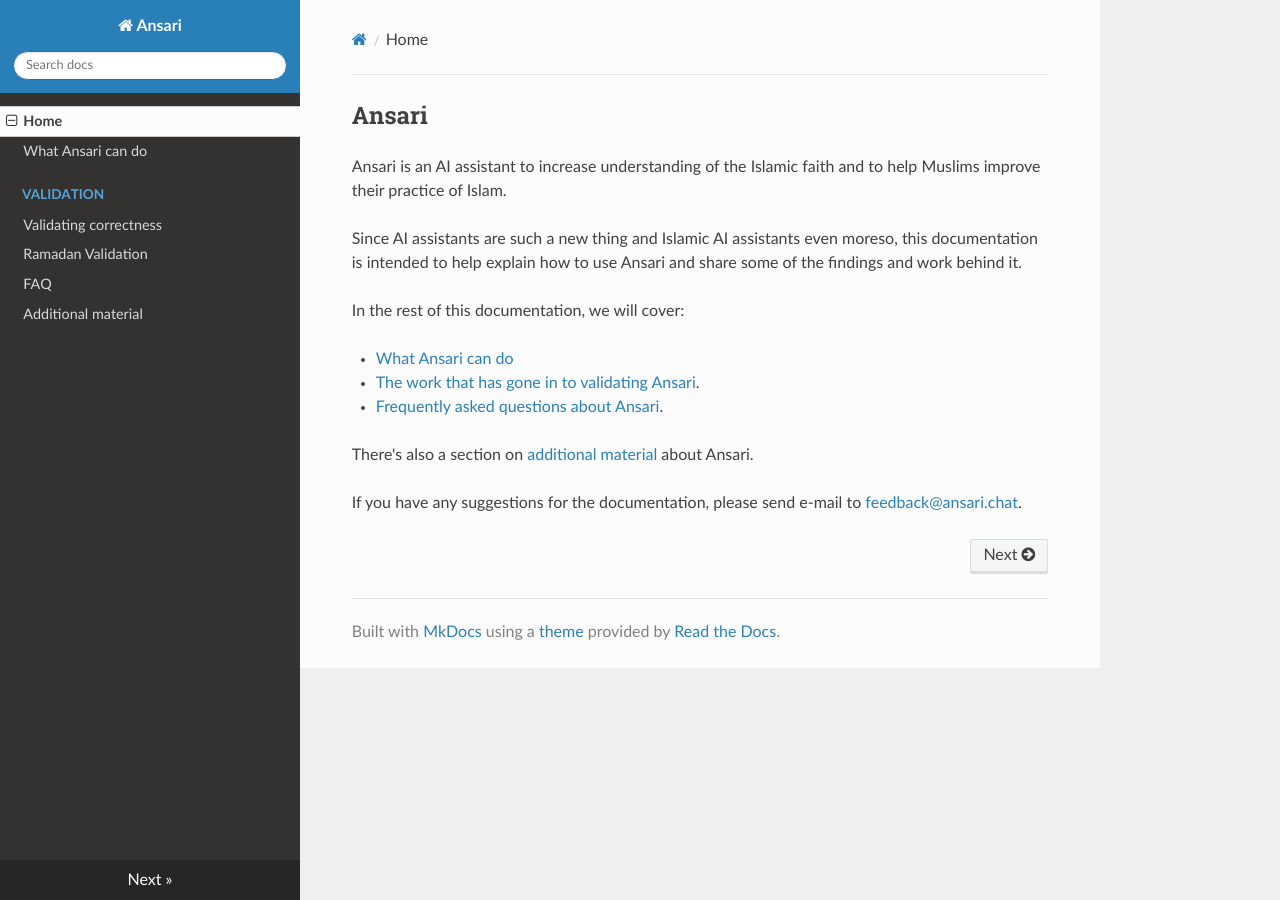
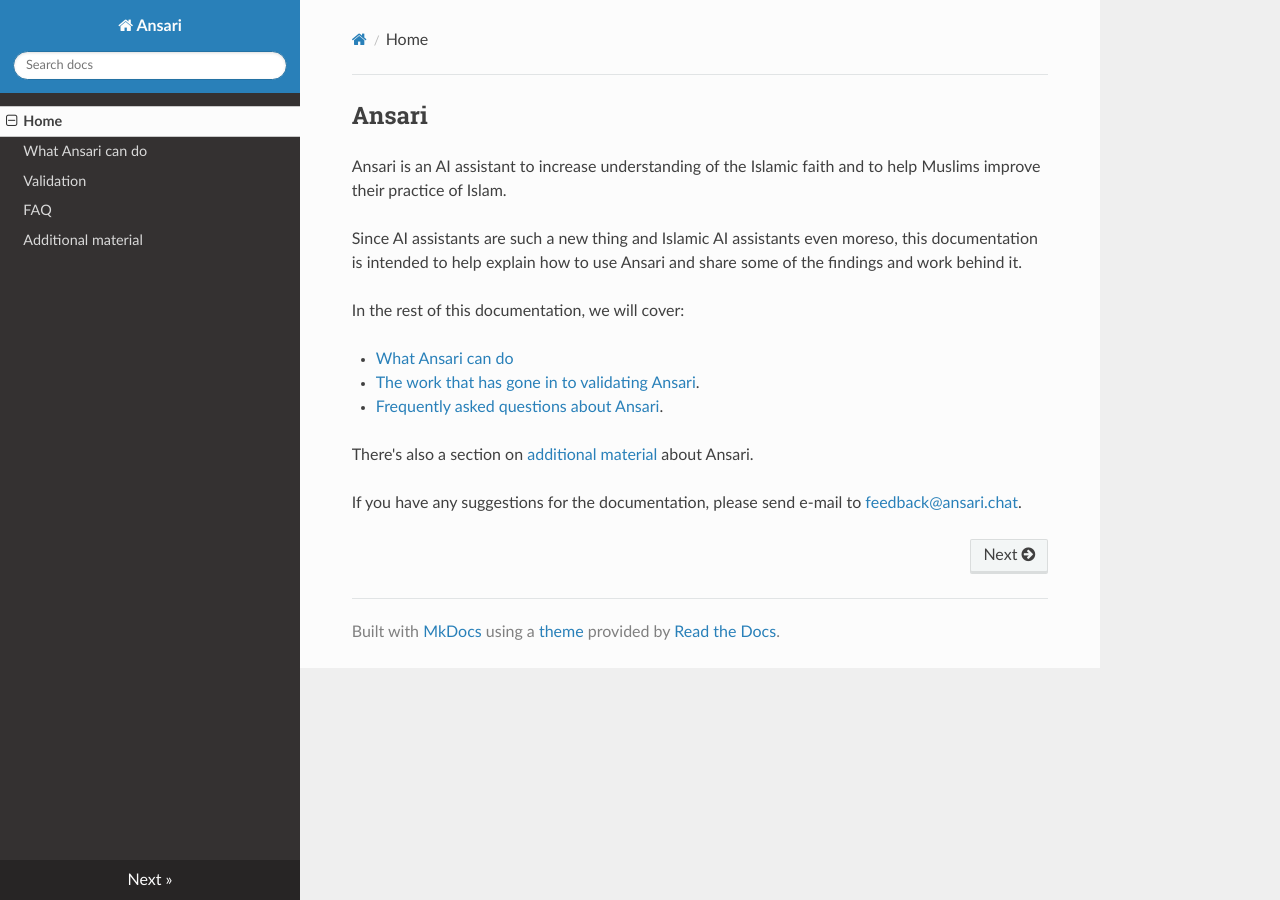
Before and after one commit to ansari-project/ansari-frontend, an MkDocs documentation site: the page built from docs/docs/index.md, in a window 1280 px wide. Built offline with MkDocs 1.6.1, drawn with Linux system fonts in a browser that asks for light colours; nearby versions of some CDN libraries.

Commit message:
Updated docs.

```diff
--- a/docs/mkdocs.yml
+++ b/docs/mkdocs.yml
@@ -3,9 +3,7 @@
 nav:
   - Home: index.md
   - What Ansari can do: capabilities.md
-  - Validation:
-    - Validating correctness: validation.md
-    - Ramadan Validation: ramadan-results.md
+  - Validation: validation.md
   - FAQ: faq.md
   - Additional material: material.md
 
```
Also changed, not shown: 10 other files.
